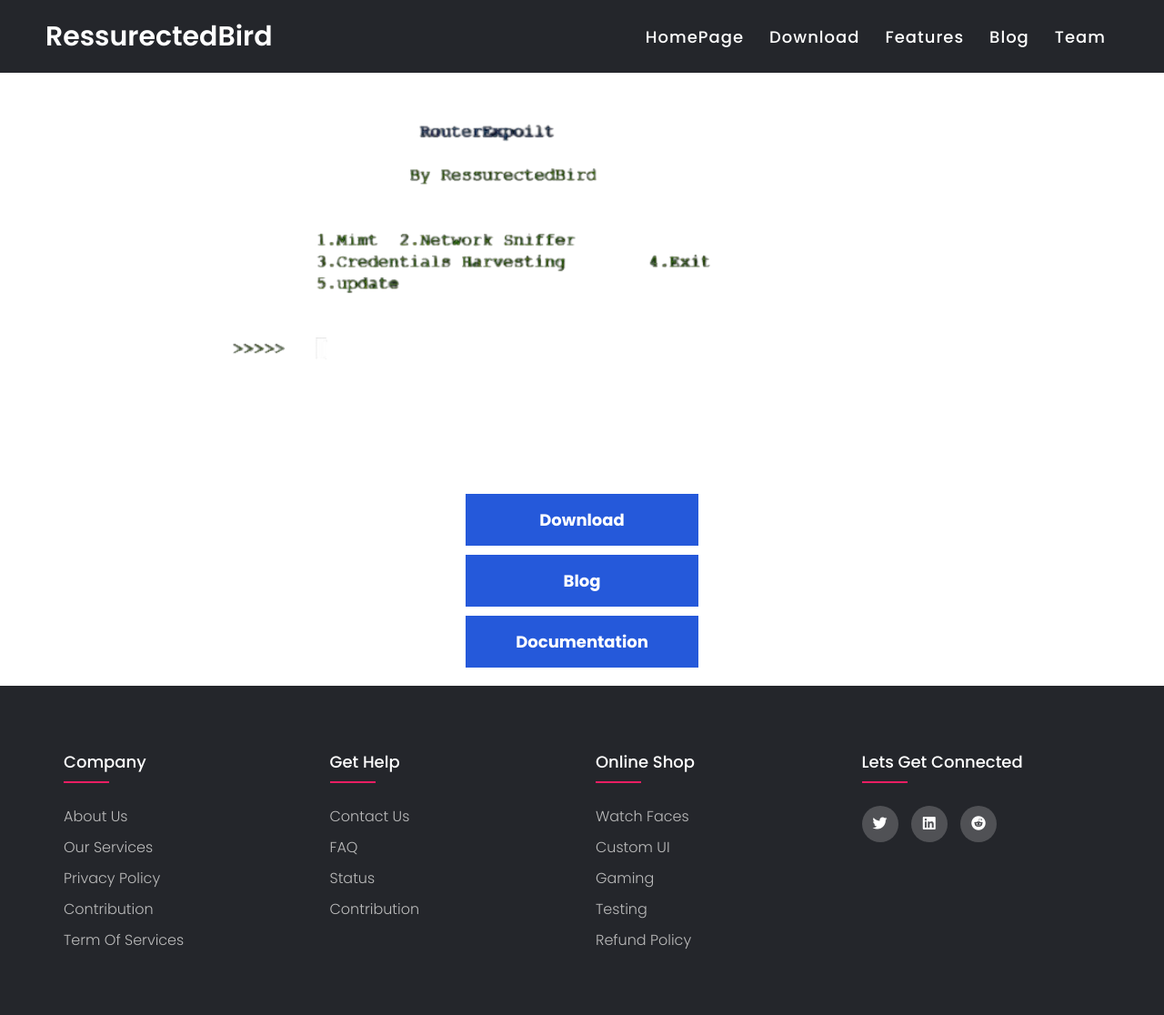
After one commit to Ressurected-Bird/Website, a PHP site: page /router_expolit.html in a window 1280 px wide. The commit adds this page. Shown: the whole page at 91% size. Run offline with PHP 8.4, Linux system fonts and the light colour scheme; some libraries are stand-ins or nearby versions.

Commit message:
add router exploit in the download section
add touter exploit in download tab. in the tab blog , zip file and documentation is added

```diff
--- a/Rom.html
+++ b/Rom.html
@@ -57,7 +57,7 @@ s0.parentNode.insertBefore(s1,s0);
  </nav>
 
 
- <div class="imgrow">
+ <\v class="imgrow">
   <div class="column">
           <img src="images/Morning mist-gallery.png" alt="Snow" style="width:100%">
           <a href="https://sourceforge.net/projects/ressurrectedbird/files/Lemonade/" class="Downlaodbtn">Download</a>
--- /dev/null
+++ b/router_expolit.html
@@ -0,0 +1,115 @@
+<!DOCTYPE html>
+<html lang="en">
+<head>
+    <meta charset="UTF-8">
+    <meta http-equiv="X-UA-Compatible" content="IE=edge">
+    <meta name="viewport" content="width=<device-width>, initial-scale=1.0">
+      <link rel="stylesheet" href="https://cdnjs.cloudflare.com/ajax/libs/font-awesome/4.7.0/css/font-awesome.min.css">
+      <link href="https://fonts.googleapis.com/css2?family=Poppins:ital@1&display=swap" rel="stylesheet">
+      <link rel="stylesheet" href="https://cdnjs.cloudflare.com/ajax/libs/font-awesome/6.0.0-beta3/css/all.min.css" integrity="sha512-Fo3rlrZj/k7ujTnHg4CGR2D7kSs0v4LLanw2qksYuRlEzO+tcaEPQogQ0KaoGN26/zrn20ImR1DfuLWnOo7aBA==" crossorigin="anonymous" referrerpolicy="no-referrer" />
+    <title>Adb Expolit</title>
+    <link rel="stylesheet" href="style/adbExpolit.css">
+    <link rel="stylesheet" href="style/header_footer.css">
+    <link rel="icon" type="image/x-icon" href="images/favicons/download (2).png">
+    <script async src="https://www.googletagmanager.com/gtag/js?id=G-X9HZ9NCGNZ"></script>
+<script>
+  window.dataLayer = window.dataLayer || [];
+  function gtag(){dataLayer.push(arguments);}
+  gtag('js', new Date());
+
+  gtag('config', 'G-X9HZ9NCGNZ');
+</script>
+</head>
+<body>
+  <nav>
+      <!--Start of Tawk.to Script-->
+<script type="text/javascript">
+var Tawk_API=Tawk_API||{}, Tawk_LoadStart=new Date();
+(function(){
+var s1=document.createElement("script"),s0=document.getElementsByTagName("script")[0];
+s1.async=true;
+s1.src='https://embed.tawk.to/621bbd331ffac05b1d7c1f10/1fsu5m572';
+s1.charset='UTF-8';
+s1.setAttribute('crossorigin','*');
+s0.parentNode.insertBefore(s1,s0);
+})();
+</script>
+<!--End of Tawk.to Script-->
+
+<a href="index.html" class="logo">RessurectedBird </a>
+
+
+    <input type="checkbox" id="click">
+    <label for="click" class="menu-btn">
+        <i class="fas fa-bars"></i>
+    </label>
+     <ul class="nav-links">
+             <li><a href="index.html">HomePage</a></li>
+             <li><a href="Download.html">Download</a></li>
+             <li><a href="Features.html">Features</a></li>
+             <li><a href="https://ressuctedbirdblog.hashnode.dev/">Blog</a></li>
+             <!-- <li><a href="watchface.html">Watch Faces</a></li> -->
+             <li><a href="Team.html">Team</a></li>
+     </ul>
+
+ </nav>
+
+<img src="images/router_exploit.png" alt="snow" class="center">
+<a href="images/RouterExpoloit-main.zip"  class="Downlaodbtn">Download</a>
+<a href="https://ressuctedbirdblog.hashnode.dev/routerexpoilt" class="Downlaodbtn" target="_blank">Blog</a>
+<a href="https://ressurectedbirdproducts.gitbook.io/routerexpoilt/" class="Downlaodbtn" target="_blank">Documentation</a>
+
+
+
+
+ <footer class="footer">
+    <div class="container">
+        <div class="row">
+            <div class="footer-col">
+                <h4>company</h4>
+                <ul>
+                    <li><a href="About.html">about us</a></li>
+                    <li><a href="#">our services</a></li>
+                    <li><a href="PrivacyPolicy.html">privacy policy</a></li>
+
+                    <li><a href="contribution.html">Contribution</a></li>
+                    <li><a href="https://docs.google.com/document/d/1TZDJYEhWB8sl2rxBKEn-lE44kyRllqclaW-Jn_BZ9cM/edit?usp=sharing">Term of Services</a></li>
+
+
+                </ul>
+            </div>
+            <div class="footer-col">
+                <h4>get help</h4>
+                <ul>
+
+                    <li><a href="contactus.html">Contact Us</a></li>
+                    <li><a href="FQA.html">FAQ</a></li>
+                    <li><a href="https://ressurectedbird-netlify-app.statuspal.io/">Status</a></li>
+                    <li><a href="contribution.html">Contribution</a></li>
+                </ul>
+            </div>
+            <div class="footer-col">
+                <h4>online shop</h4>
+                <ul>
+                    <li><a href="#">Watch Faces</a></li>
+                    <li><a href="#">custom UI</a></li>
+                    <li><a href="#">Gaming</a></li>
+                    <li><a href="#">Testing</a></li>
+                    <li><a href="refund_policy.html">Refund policy</a></li>
+                </ul>
+            </div>
+            <div class="footer-col">
+                <h4>lets get connected</h4>
+                <div class="social-links">
+                <a href="https://twitter.com/RessureBird" target="_blank"><i class="fab fa-twitter"></i></a>
+                <a href="https://www.linkedin.com/company/ressurectedrom" target="_blank"><i class="fab fa-linkedin"></i></a>
+
+                <a href="https://www.reddit.com/r/RessurectedBirdOs/"><i class="fab fa-reddit"></i></a>
+                </div>
+            </div>
+        </div>
+    </div>
+</footer>
+
+</body>
+</html>
--- a/style/Download.css
+++ b/style/Download.css
@@ -26,6 +26,10 @@ margin: 20px auto 10px;
   }
   img{
     text-align: center;
+    height: 400px;
+    width: 100px;
+    padding: 30px;
+    margin: 30px;
 
   }
   .column {
```
Also changed, not shown: Download.html (+28 -2 lines), images/router_exploit.png (added), 1 other file.
